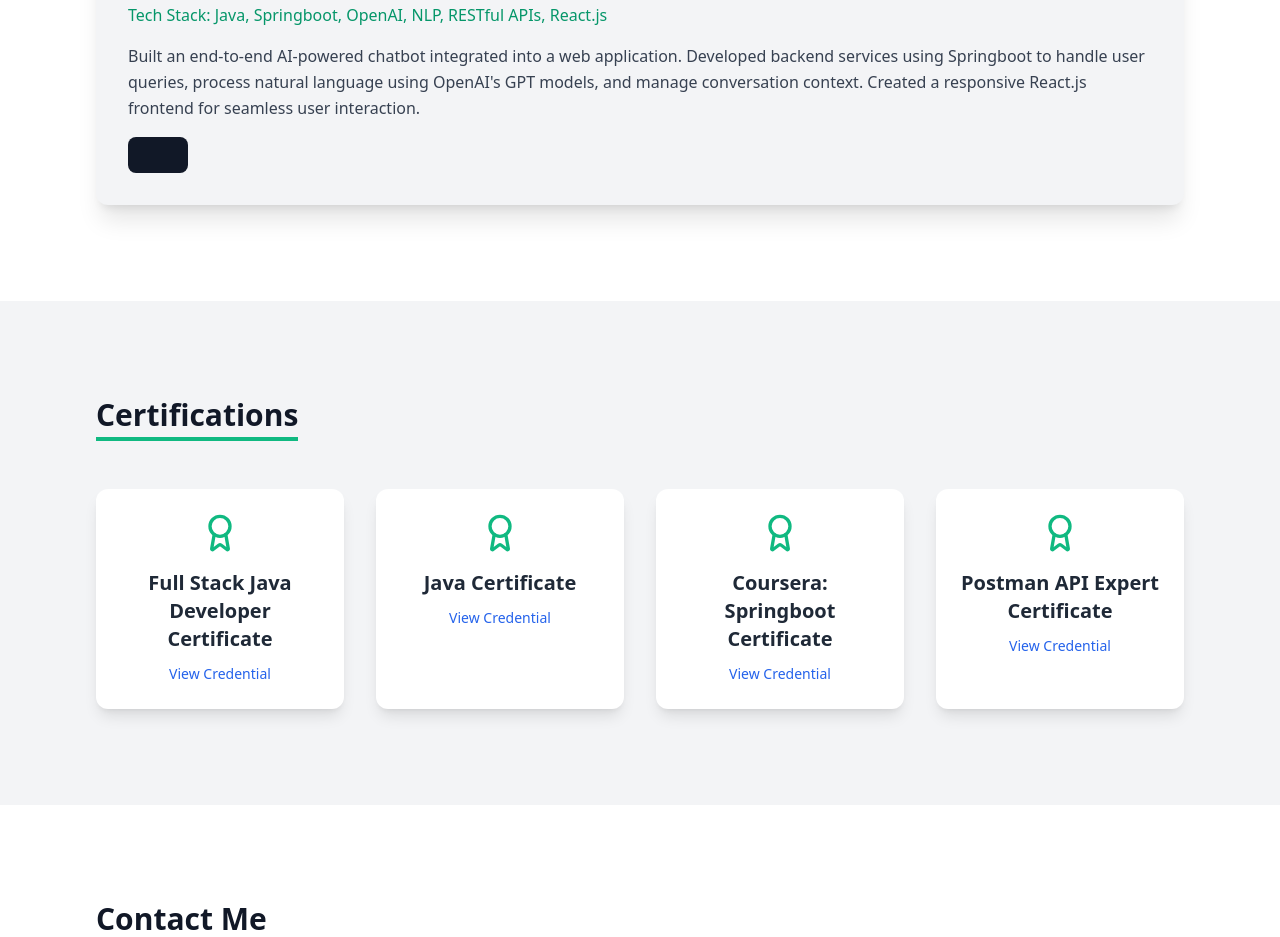
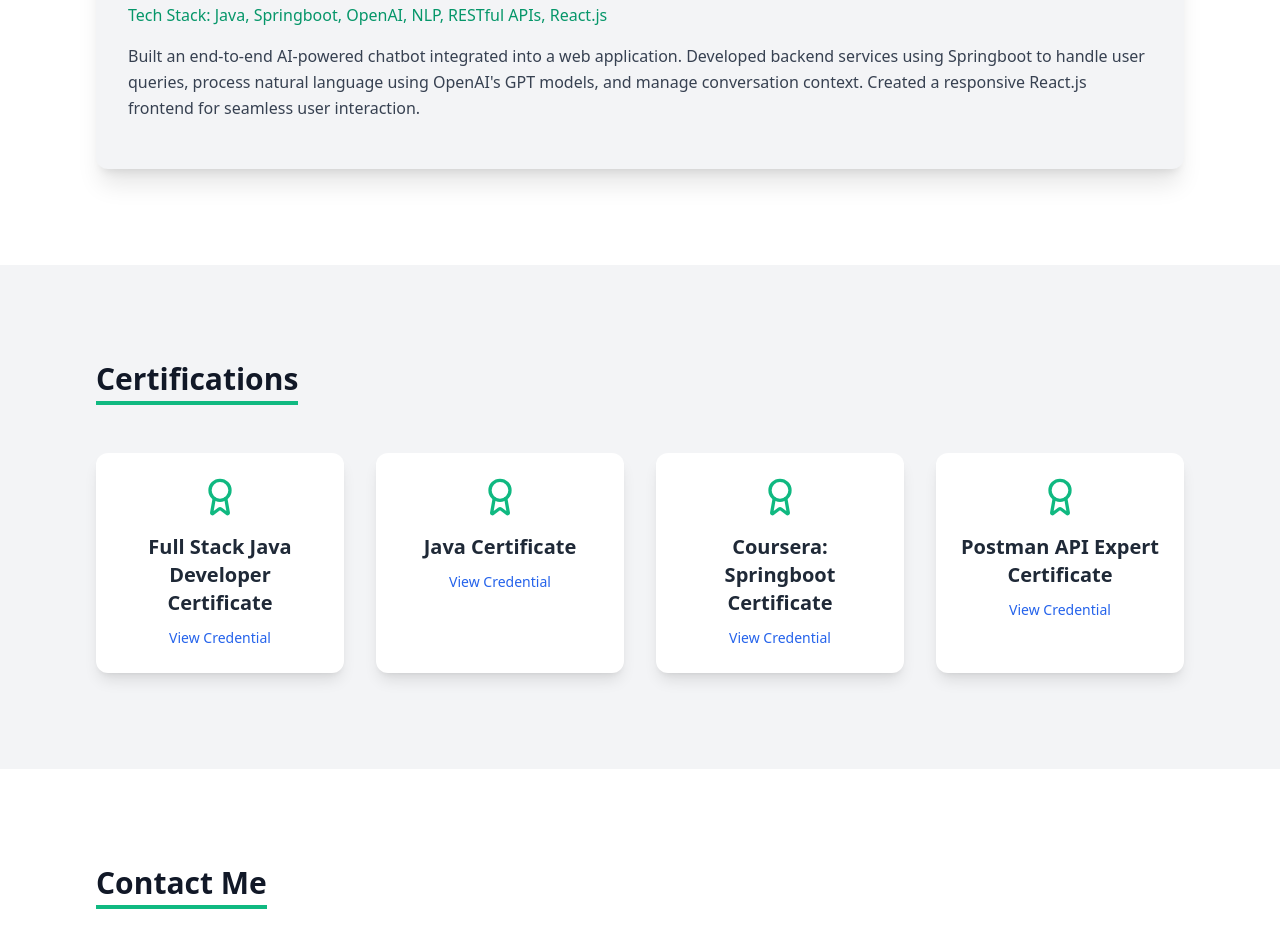
Before and after one commit to yashhsharma03-ops/Portfolio, a plain HTML site: page index.html in a window 1280 px wide. Shown: the part 3237-4174 px from the top of the page. Drawn offline with nearby package versions, Linux system fonts and the light colour scheme.

Commit message:
Update index.html

```diff
--- a/index.html
+++ b/index.html
@@ -385,10 +385,7 @@
                         <h3 class="text-2xl font-bold text-gray-900 mb-2">AI Chatbot Integration</h3>
                         <p class="text-md text-[--primary-dark] mb-4 font-medium">Tech Stack: Java, Springboot, OpenAI, NLP, RESTful APIs, React.js</p>
                         <p class="text-gray-700 leading-relaxed mb-4">Built an end-to-end AI-powered chatbot integrated into a web application. Developed backend services using Springboot to handle user queries, process natural language using OpenAI's GPT models, and manage conversation context. Created a responsive React.js frontend for seamless user interaction.</p>
-                        <a href="#" target="_blank" class="inline-flex items-center px-4 py-2 bg-gray-900 text-white font-semibold rounded-lg hover:bg-gray-700 transition duration-300">
-                            <i data-lucide="github" class="h-5 w-5 mr-2"></i>
 
-                        </a>
 
                     </div>
                 </div>
```
